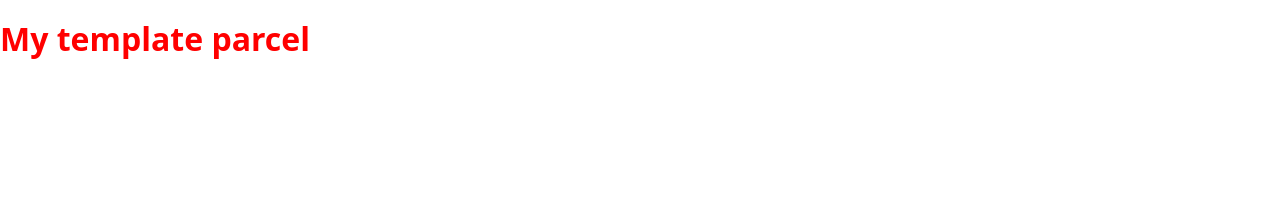
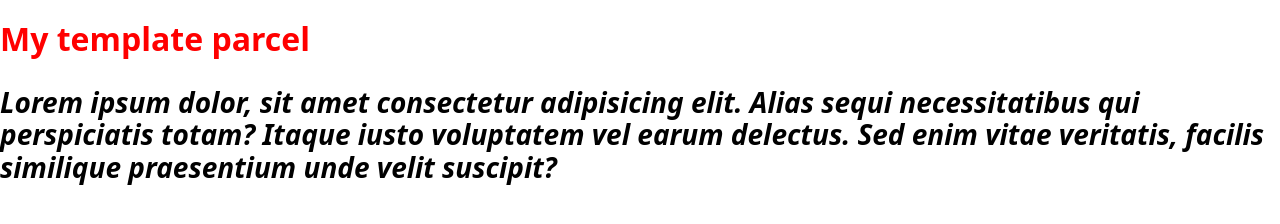
Before and after one commit to NilsRondhuis/my-template-parcel, a website built with Parcel: page src/index.html in a window 1280 px wide. Built offline with nearby package versions, Linux system fonts and the light colour scheme.

Commit message:
test gh-pages

```diff
--- a/src/index.html
+++ b/src/index.html
@@ -16,6 +16,13 @@
   <body>
     <h1>My template parcel</h1>
 
+    <p>
+      Lorem ipsum dolor, sit amet consectetur adipisicing elit. Alias sequi
+      necessitatibus qui perspiciatis totam? Itaque iusto voluptatem vel earum
+      delectus. Sed enim vitae veritatis, facilis similique praesentium unde
+      velit suscipit?
+    </p>
+
     <script src="index.js"></script>
   </body>
 </html>
--- a/src/sass/main.scss
+++ b/src/sass/main.scss
@@ -1,3 +1 @@
-h1 {
-  color: red;
-}
+@import "./test/test";
--- /dev/null
+++ b/src/sass/test/_test.scss
@@ -0,0 +1,8 @@
+h1 {
+  color: red;
+}
+p {
+  font-size: 28px;
+  font-weight: 700;
+  font-style: italic;
+}
```
